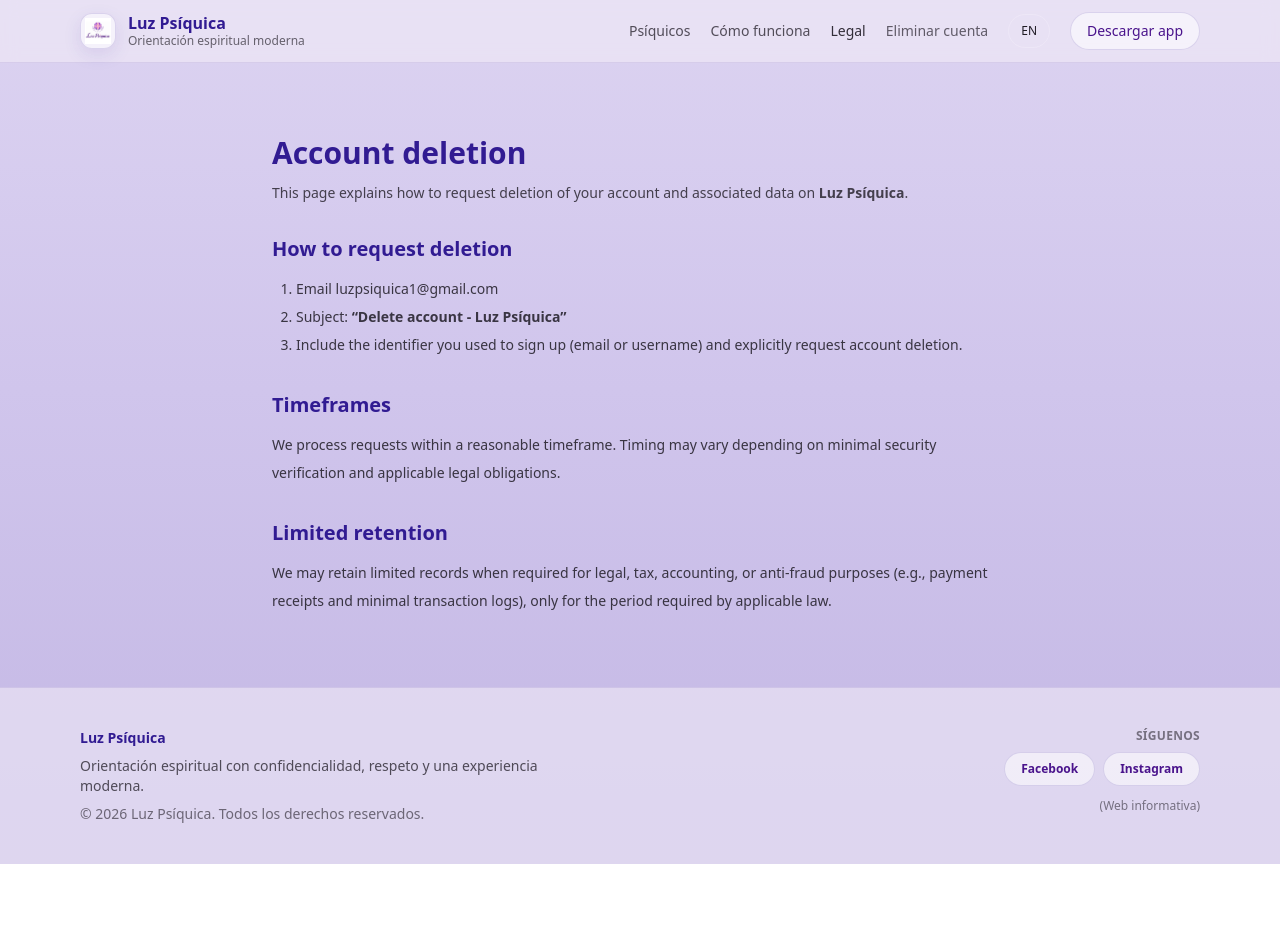
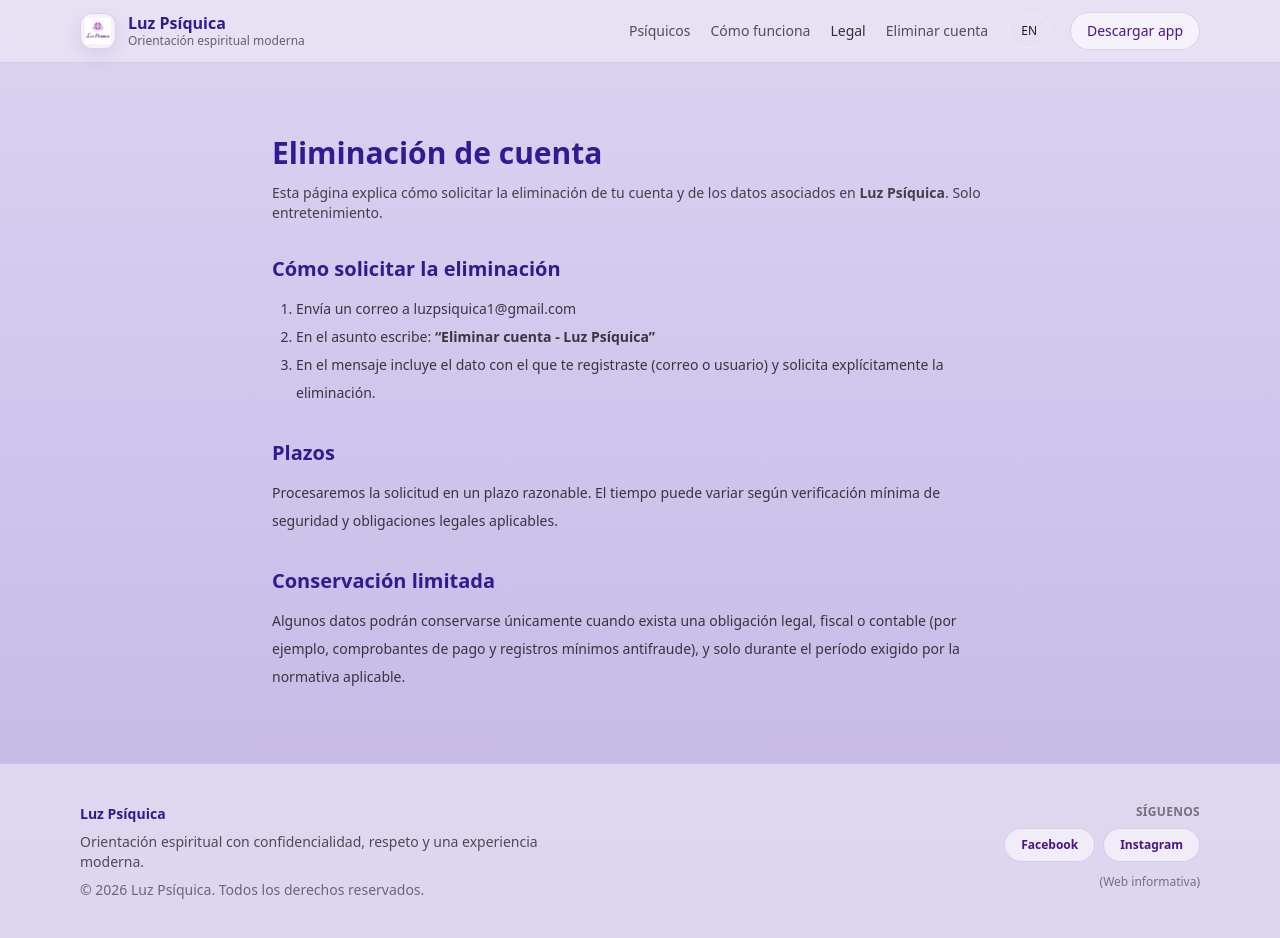
Before and after one commit to andreslo77/luzpsiquica-web, a Next.js app: page /es/legal/account-deletion in a window 1280 px wide. Before the commit the page ends 864 px from the top, so only its background shows below. Built offline with nearby package versions, Linux system fonts and the light colour scheme.

Commit message:
page.tsx(2) Header.tsx modified

```diff
--- a/app/[lang]/legal/account-deletion/page.tsx
+++ b/app/[lang]/legal/account-deletion/page.tsx
@@ -5,54 +5,80 @@
   params: Promise<{ lang: string }> | { lang: string };
 };
 
-export default async function AccountDeletionEnPage({ params }: PageProps) {
+export default async function AccountDeletionPage({ params }: PageProps) {
   const p = await Promise.resolve(params);
   const lang = normalizeLang(p?.lang);
+
+  const isEn = lang === "en";
 
   return (
     <div className="mx-auto max-w-3xl px-4 py-10">
       <h1 className="text-3xl font-semibold" style={{ color: "var(--lp-primary)" }}>
-        Account deletion
+        {isEn ? "Account deletion" : "Eliminación de cuenta"}
       </h1>
 
       <p className="mt-3 text-sm" style={{ color: "rgba(31,27,36,0.80)" }}>
-        This page explains how to request deletion of your account and associated data on{" "}
-        <strong>Luz Psíquica</strong>.
+        {isEn ? (
+          <>
+            This page explains how to request deletion of your account and associated data on{" "}
+            <strong>Luz Psíquica</strong>. For entertainment purposes only.
+          </>
+        ) : (
+          <>
+            Esta página explica cómo solicitar la eliminación de tu cuenta y de los datos asociados en{" "}
+            <strong>Luz Psíquica</strong>. Solo entretenimiento.
+          </>
+        )}
       </p>
 
       <h2 className="mt-8 text-xl font-semibold" style={{ color: "var(--lp-primary)" }}>
-        How to request deletion
+        {isEn ? "How to request deletion" : "Cómo solicitar la eliminación"}
       </h2>
 
-      <ol className="mt-3 list-decimal pl-6 text-sm leading-7" style={{ color: "rgba(31,27,36,0.85)" }}>
+      <ol
+        className="mt-3 list-decimal pl-6 text-sm leading-7"
+        style={{ color: "rgba(31,27,36,0.85)" }}
+      >
         <li>
-          Email{" "}
+          {isEn ? "Email" : "Envía un correo a"}{" "}
           <a className="underline" href="mailto:luzpsiquica1@gmail.com">
             luzpsiquica1@gmail.com
           </a>
         </li>
         <li>
-          Subject: <strong>“Delete account - Luz Psíquica”</strong>
+          {isEn ? (
+            <>
+              Subject: <strong>“Delete account - Luz Psíquica”</strong>
+            </>
+          ) : (
+            <>
+              En el asunto escribe: <strong>“Eliminar cuenta - Luz Psíquica”</strong>
+            </>
+          )}
         </li>
         <li>
-          Include the identifier you used to sign up (email or username) and explicitly request account deletion.
+          {isEn
+            ? "Include the identifier you used to sign up (email or username) and explicitly request account deletion."
+            : "En el mensaje incluye el dato con el que te registraste (correo o usuario) y solicita explícitamente la eliminación."}
         </li>
       </ol>
 
       <h2 className="mt-8 text-xl font-semibold" style={{ color: "var(--lp-primary)" }}>
-        Timeframes
+        {isEn ? "Timeframes" : "Plazos"}
       </h2>
       <p className="mt-3 text-sm leading-7" style={{ color: "rgba(31,27,36,0.85)" }}>
-        We process requests within a reasonable timeframe. Timing may vary depending on minimal security
-        verification and applicable legal obligations.
+        {isEn
+          ? "We process requests within a reasonable timeframe. Timing may vary depending on minimal security verification and applicable legal obligations."
+          : "Procesaremos la solicitud en un plazo razonable. El tiempo puede variar según verificación mínima de seguridad y obligaciones legales aplicables."}
       </p>
 
       <h2 className="mt-8 text-xl font-semibold" style={{ color: "var(--lp-primary)" }}>
-        Limited retention
+        {isEn ? "Limited retention" : "Conservación limitada"}
       </h2>
       <p className="mt-3 text-sm leading-7" style={{ color: "rgba(31,27,36,0.85)" }}>
-        We may retain limited records when required for legal, tax, accounting, or anti-fraud purposes (e.g.,
-        payment receipts and minimal transaction logs), only for the period required by applicable law.
+        {isEn
+          ? "We may retain limited records when required for legal, tax, accounting, or anti-fraud purposes (e.g., payment receipts and minimal transaction logs), only for the period required by applicable law."
+          : "Algunos datos podrán conservarse únicamente cuando exista una obligación legal, fiscal o contable (por ejemplo, comprobantes de pago y registros mínimos antifraude), y solo durante el período exigido por la normativa aplicable."}
       </p>
     </div>
   );
--- a/app/[lang]/legal/eliminacion-de-cuenta/page.tsx
+++ b/app/[lang]/legal/eliminacion-de-cuenta/page.tsx
@@ -1,62 +1,15 @@
 // app/[lang]/legal/eliminacion-de-cuenta/page.tsx
+import { redirect } from "next/navigation";
 import { normalizeLang } from "@/lib/i18n";
 
 type PageProps = {
   params: Promise<{ lang: string }> | { lang: string };
 };
 
-export default async function AccountDeletionEsPage({ params }: PageProps) {
+export default async function AccountDeletionAliasPage({ params }: PageProps) {
   const p = await Promise.resolve(params);
   const lang = normalizeLang(p?.lang);
 
-  // Si entran a esta ruta en EN por error, igual se muestra (no pasa nada)
-  return (
-    <div className="mx-auto max-w-3xl px-4 py-10">
-      <h1 className="text-3xl font-semibold" style={{ color: "var(--lp-primary)" }}>
-        Eliminación de cuenta
-      </h1>
-
-      <p className="mt-3 text-sm" style={{ color: "rgba(31,27,36,0.80)" }}>
-        Esta página explica cómo solicitar la eliminación de tu cuenta y de los datos asociados en{" "}
-        <strong>Luz Psíquica</strong>.
-      </p>
-
-      <h2 className="mt-8 text-xl font-semibold" style={{ color: "var(--lp-primary)" }}>
-        Cómo solicitar la eliminación
-      </h2>
-
-      <ol className="mt-3 list-decimal pl-6 text-sm leading-7" style={{ color: "rgba(31,27,36,0.85)" }}>
-        <li>
-          Envía un correo a{" "}
-          <a className="underline" href="mailto:luzpsiquica1@gmail.com">
-            luzpsiquica1@gmail.com
-          </a>
-        </li>
-        <li>
-          En el asunto escribe: <strong>“Eliminar cuenta - Luz Psíquica”</strong>
-        </li>
-        <li>
-          En el mensaje incluye el dato con el que te registraste (correo o usuario) y solicita explícitamente
-          la eliminación.
-        </li>
-      </ol>
-
-      <h2 className="mt-8 text-xl font-semibold" style={{ color: "var(--lp-primary)" }}>
-        Plazos
-      </h2>
-      <p className="mt-3 text-sm leading-7" style={{ color: "rgba(31,27,36,0.85)" }}>
-        Procesaremos la solicitud en un plazo razonable. El tiempo puede variar según verificación mínima de
-        seguridad y obligaciones legales aplicables.
-      </p>
-
-      <h2 className="mt-8 text-xl font-semibold" style={{ color: "var(--lp-primary)" }}>
-        Conservación limitada
-      </h2>
-      <p className="mt-3 text-sm leading-7" style={{ color: "rgba(31,27,36,0.85)" }}>
-        Algunos datos podrán conservarse únicamente cuando exista una obligación legal, fiscal o contable (por
-        ejemplo, comprobantes de pago y registros mínimos antifraude), y solo durante el período exigido por la
-        normativa aplicable.
-      </p>
-    </div>
-  );
+  // Alias -> ruta oficial (misma para ES/EN)
+  redirect(`/${lang}/legal/account-deletion`);
 }
--- a/components/Header.tsx
+++ b/components/Header.tsx
@@ -38,12 +38,6 @@
     router.push(nextPath);
   };
 
-  // ✅ NUEVO: URL de eliminación de cuenta (localizada)
-const accountDeletionHref =
-  safeLang === "en"
-    ? `${base}/legal/account-deletion`
-    : `${base}/legal/eliminacion-de-cuenta`;
-
   return (
     <header
       className="sticky top-0 z-50 border-b backdrop-blur"
@@ -77,9 +71,7 @@
               Luz Psíquica
             </div>
             <div className="text-xs" style={{ color: "rgba(31,27,36,0.65)" }}>
-              {safeLang === "en"
-                ? "Modern spiritual guidance"
-                : "Orientación espiritual moderna"}
+              {safeLang === "en" ? "Modern spiritual guidance" : "Orientación espiritual moderna"}
             </div>
           </div>
         </Link>
@@ -105,10 +97,10 @@
             Legal
           </Link>
 
-          {/* ✅ NUEVO: Link directo para Play Console (página pública) */}
+          {/* ✅ Link estable para Play Console / eliminación */}
           <Link
-            href={accountDeletionHref}
-            className="opacity-90 hover:opacity-100"
+            href={`${base}/legal/account-deletion`}
+            className="hover:opacity-100"
             style={{ color: "rgba(31,27,36,0.75)" }}
           >
             {safeLang === "en" ? "Account deletion" : "Eliminar cuenta"}
```
